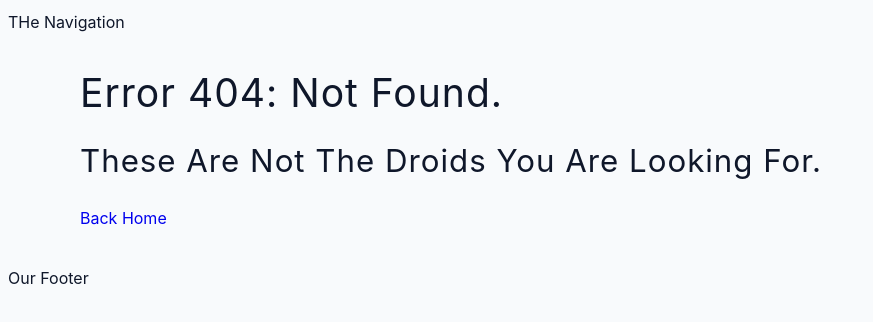
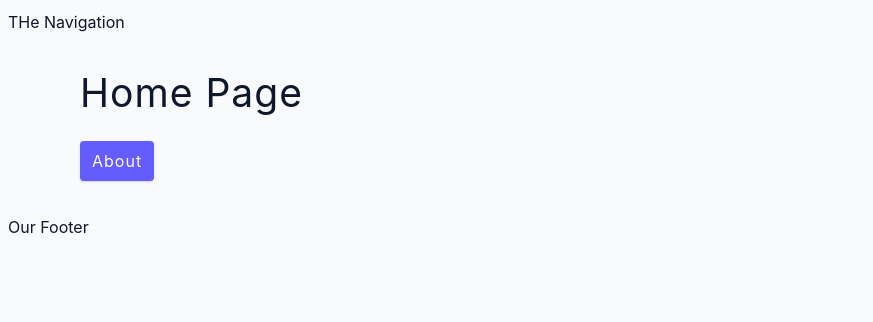
Before and after one commit to travisburns/react-router-6, a React (Create React App) app in the folder react-router-6-tutorial-main/: page /products/1 in a window 1280 px wide. Before the commit this address had no page. Shown: the top 322 px of the page, without its empty margins (0-873 px from the left). Built offline with nearby package versions, Linux system fonts and the light colour scheme.

Commit message:
Nested Routes

```diff
--- a/react-router-6-tutorial-main/src/App.js
+++ b/react-router-6-tutorial-main/src/App.js
@@ -10,10 +10,14 @@ const App = () => {
    <BrowserRouter>
    <nav>THe Navigation</nav>
    <Routes>
-    <Route path="/" element={<Home />} />
+    <Route path="/" element={<Home />}>
     <Route path="about" element={<About />} />
     <Route path="products" element={<Products />} />
     <Route path="*" element={<Error />} />
+    </Route>
+    <Route path="dashboard" element={<div>dashBoard</div>}>
+      <Route path='stats' element={<div>Stats</div>} />
+    </Route>
    </Routes>
    <footer>Our Footer</footer>
 
```
